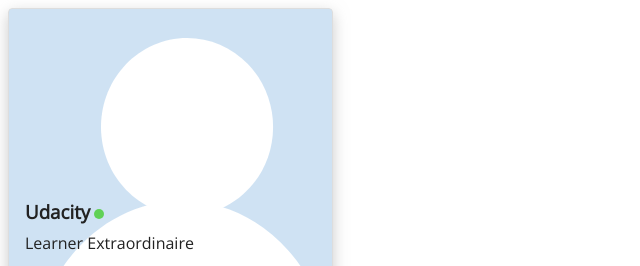
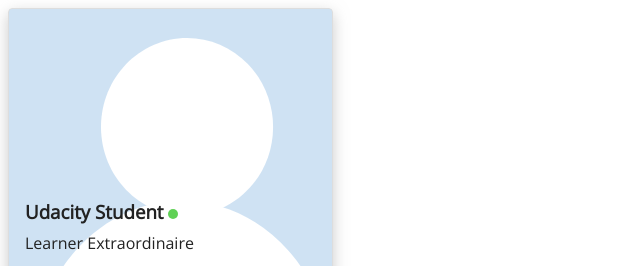
Before and after one commit to Shalabyelectronics/slack-card, a plain HTML site: page index.html in a window 1280 px wide. Shown: the top 266 px of the page, without its empty margins (0-640 px from the left). Drawn offline with nearby package versions, Linux system fonts and the light colour scheme.

Commit message:
edit the name of the card

```diff
--- a/index.html
+++ b/index.html
@@ -97,7 +97,7 @@ Fix this Slack card up!
 
     <div class="card">
       <div class="top">
-        <h3 class="name">Udacity<span class="status"></span></h3>
+        <h3 class="name">Udacity Student<span class="status"></span></h3>
         <p class="title">Learner Extraordinaire</p>
       </div>
       <div class="middle">
```
